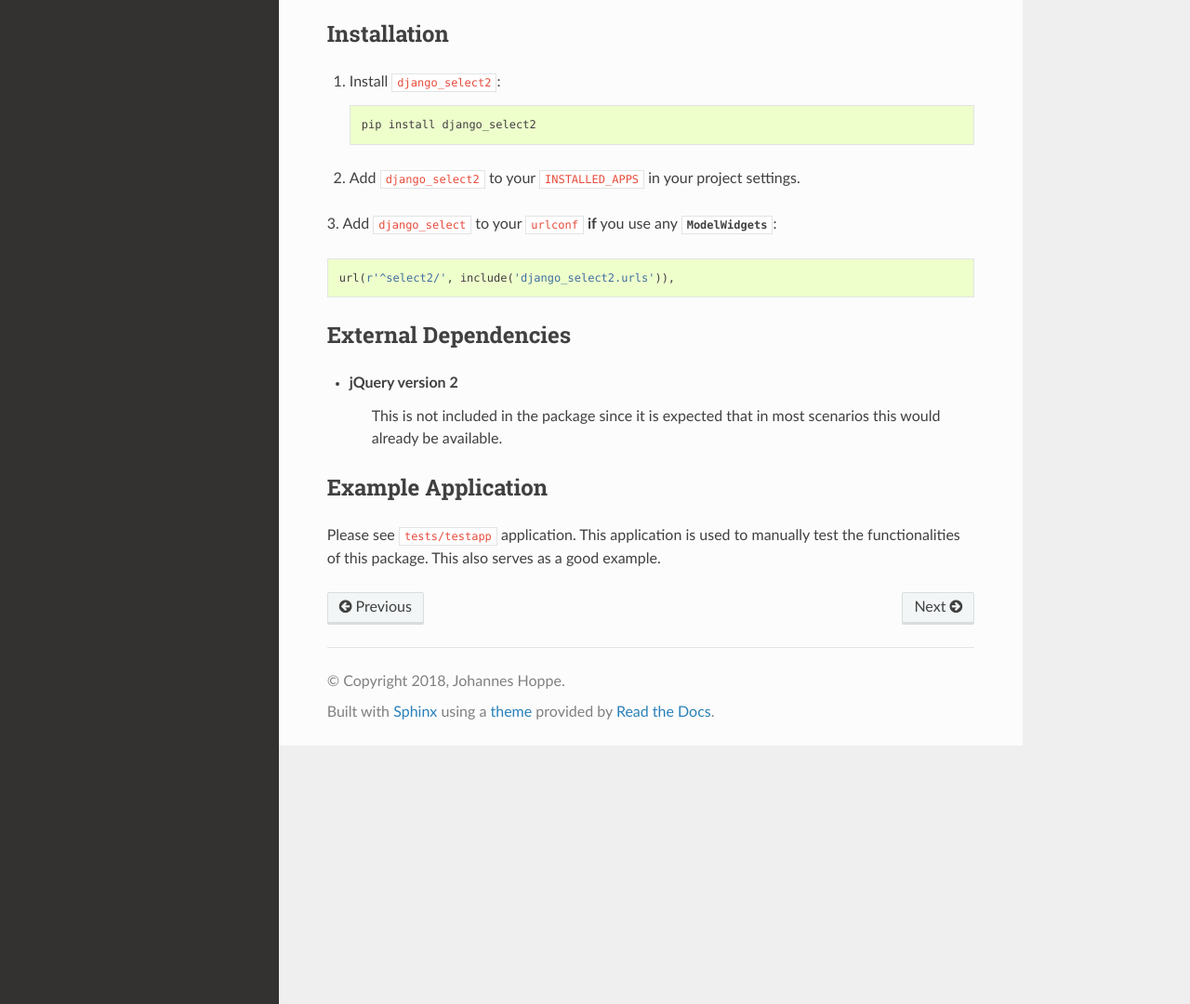
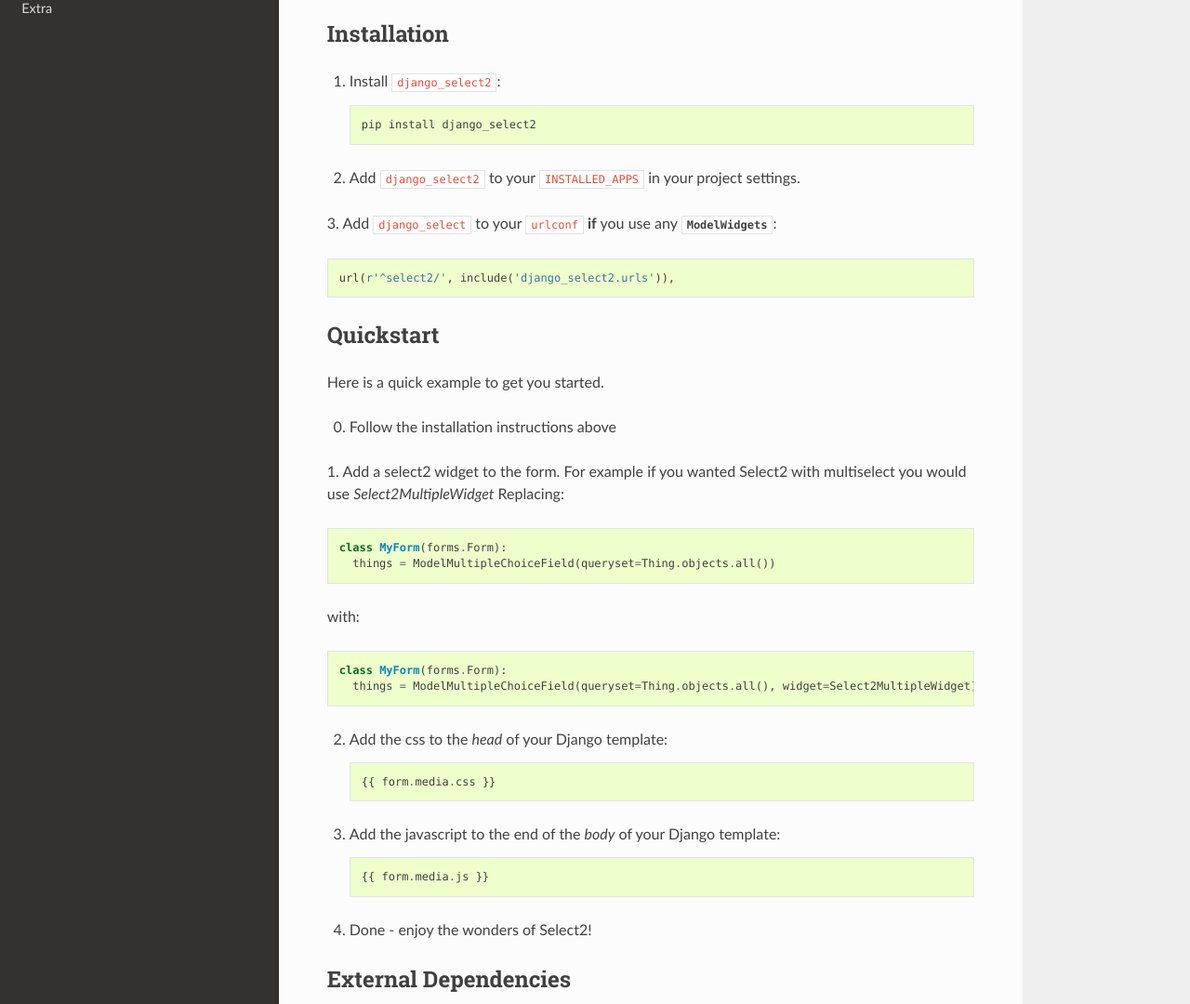
Before and after one commit to applegrew/django-select2, a Sphinx documentation site: the page built from docs/get_started.rst, in a window 1280 px wide and 1400 px high, cut to the strip 320-1400 px from the top of the window. Shown: the whole strip at 93% size. Built offline with Sphinx 7.4.7 and the Read the Docs theme 2.0.0, drawn with Linux system fonts in a browser that asks for light colours.

Commit message:
Add some quickstart docs
to make it easy for someone to pick up the library and get going
straight away

```diff
--- a/docs/get_started.rst
+++ b/docs/get_started.rst
@@ -23,6 +23,33 @@
 
         url(r'^select2/', include('django_select2.urls')),
 
+Quickstart
+----------
+Here is a quick example to get you started.
+
+0. Follow the installation instructions above
+
+1. Add a select2 widget to the form. For example if you wanted Select2 with multiselect you would use
+`Select2MultipleWidget`
+Replacing::
+
+        class MyForm(forms.Form):
+          things = ModelMultipleChoiceField(queryset=Thing.objects.all())
+
+with::
+
+        class MyForm(forms.Form):
+          things = ModelMultipleChoiceField(queryset=Thing.objects.all(), widget=Select2MultipleWidget)
+
+2. Add the css to the `head` of your Django template::
+
+        {{ form.media.css }}
+
+3. Add the javascript to the end of the `body` of your Django template::
+
+        {{ form.media.js }}
+
+4. Done - enjoy the wonders of Select2!
 
 External Dependencies
 ---------------------
```
